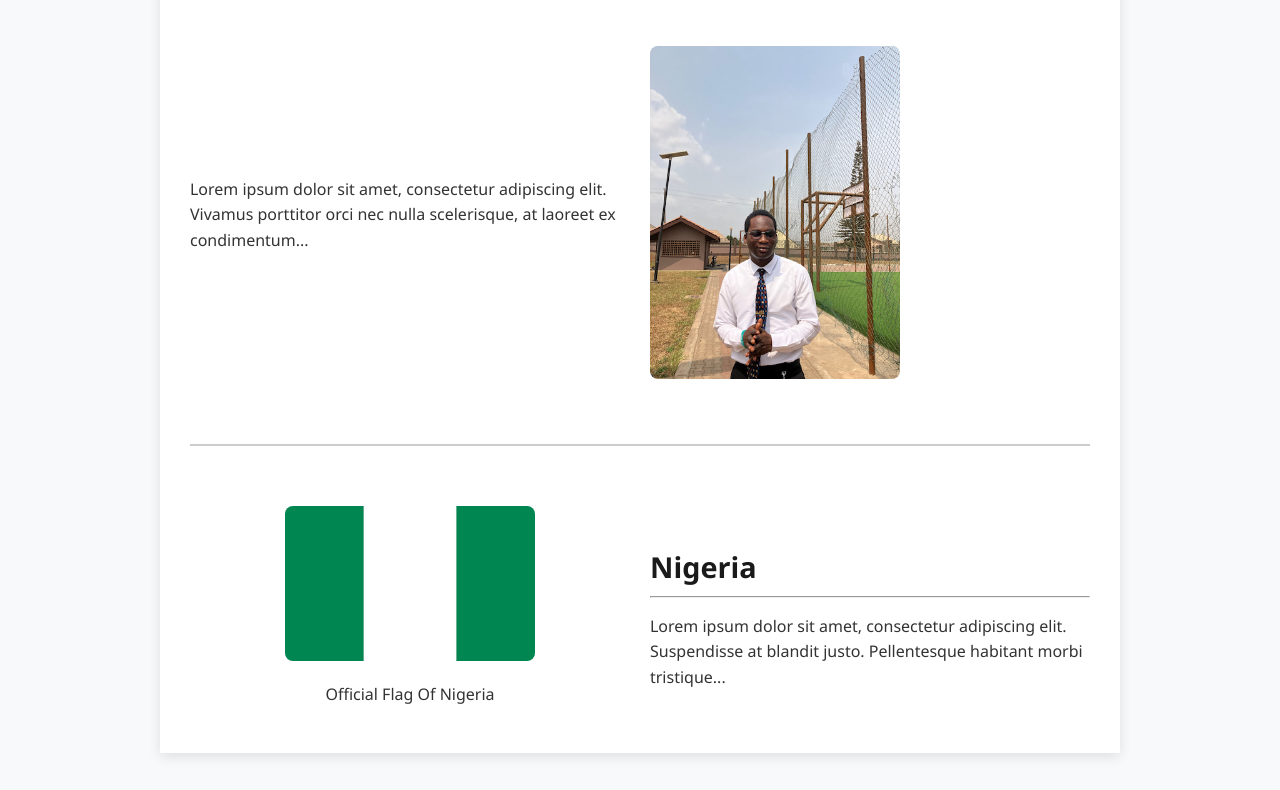
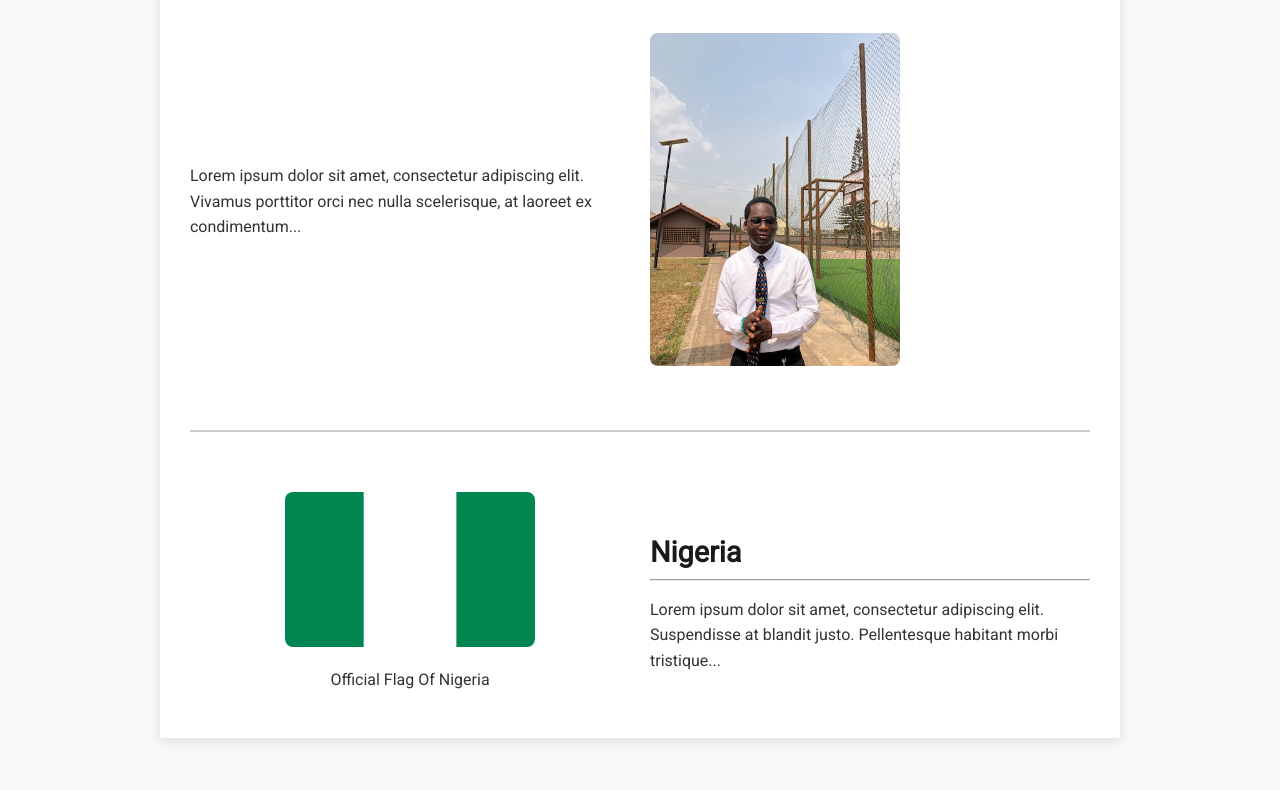
Before and after one commit to favvtech/wdd131, a plain HTML site: page index.html in a window 1280 px wide. Shown: the part 309-1099 px from the top of the page. Drawn offline with Linux system fonts and the light colour scheme.

```diff
--- a/styles/base.css
+++ b/styles/base.css
@@ -1,8 +1,9 @@
 /* Base styles */
 body {
   margin: 0;
-  font-family: 'Segoe UI', Tahoma, Geneva, Verdana, sans-serif, "Roboto";
+  /* font-family: 'Segoe UI', Tahoma, Geneva, Verdana, sans-serif, "Roboto"; */
   /* font-family: sans-serif; */
+  font-family: "Roboto", sans-serif;
   background-color: #f7f9fa;
   color: #333;
   display: grid;
```
